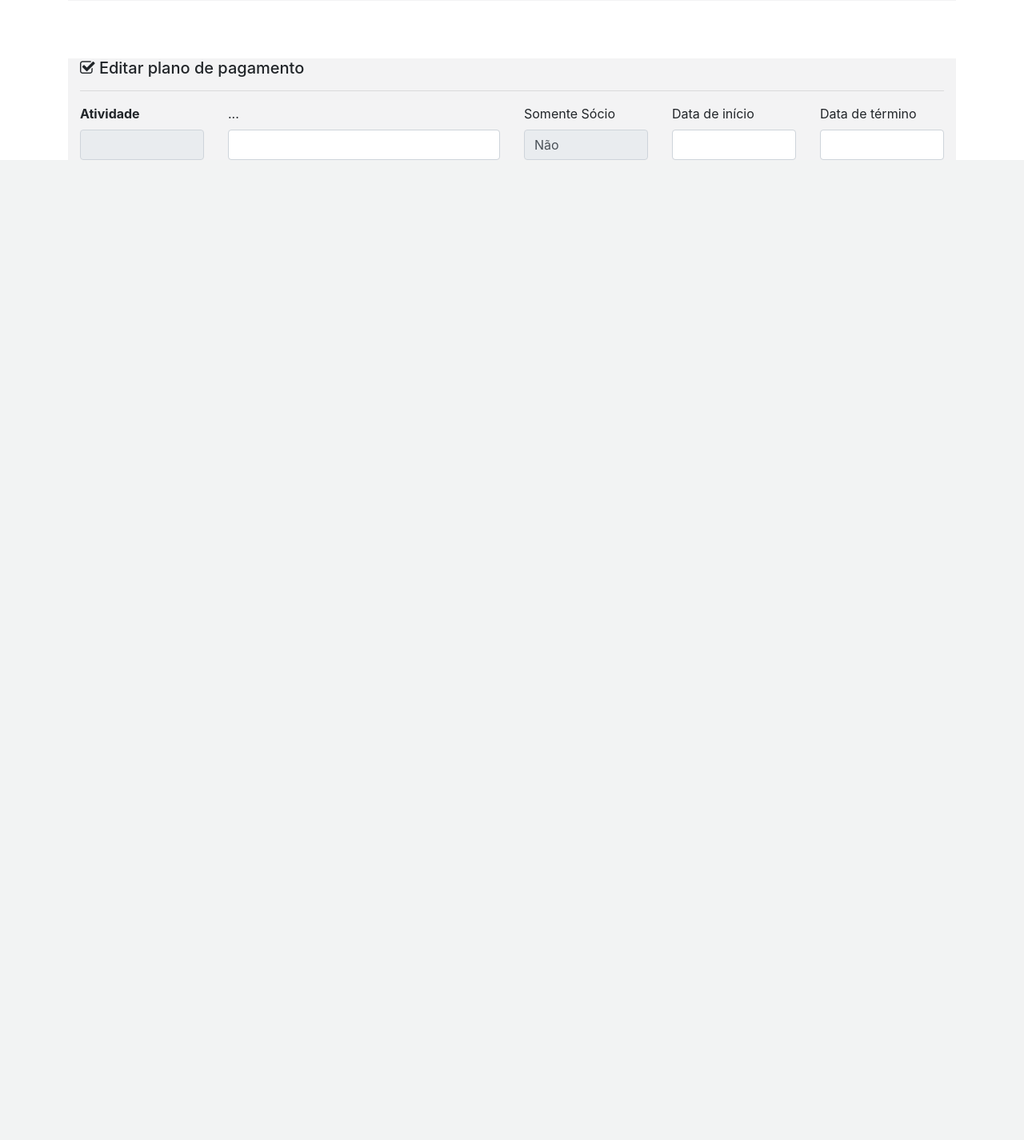
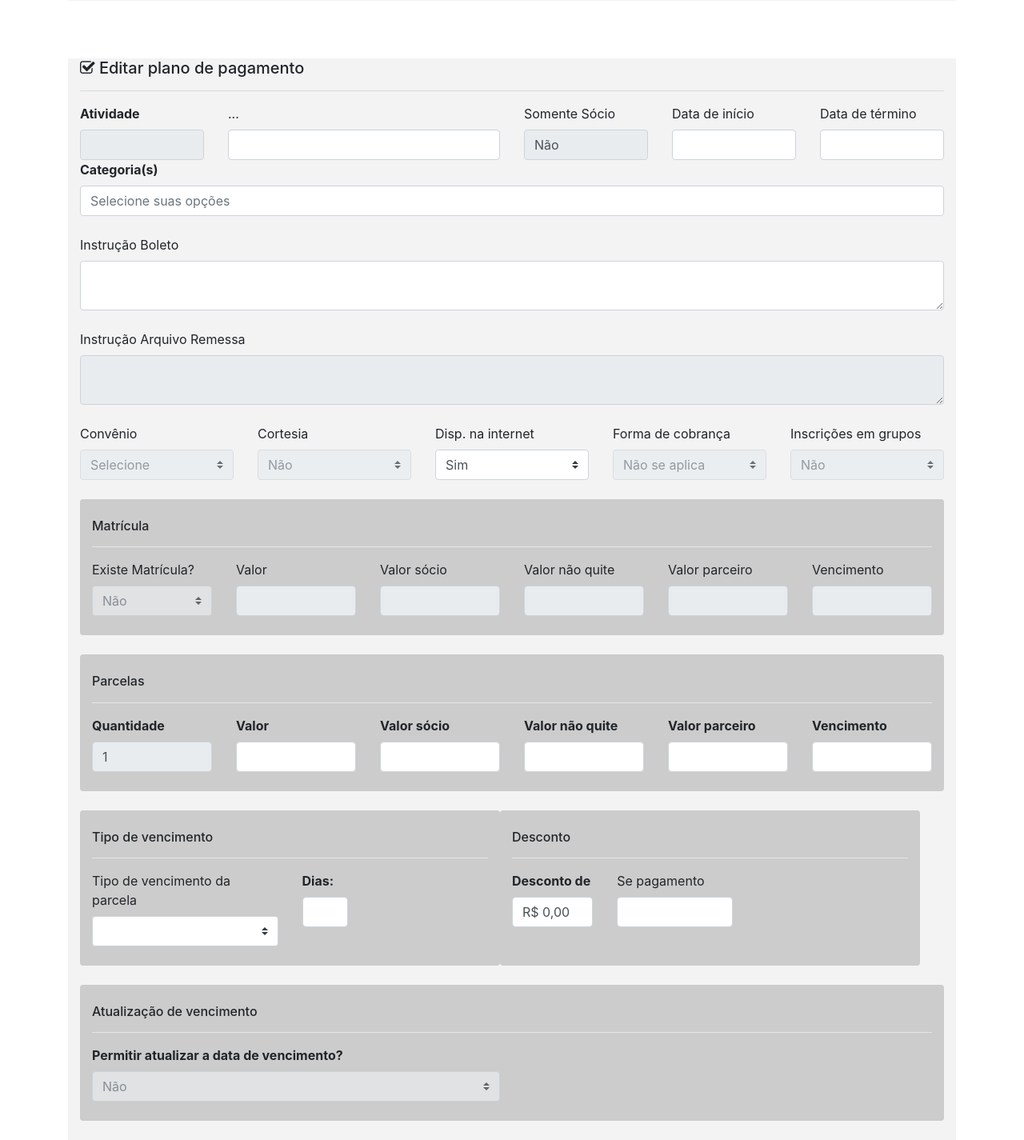
Before and after one commit to kiingsway/Cursos, a PHP site: page /iCase/index.php in a window 1280 px wide. Shown: the part 1438-2863 px from the top of the page at 80% size. Before the commit the page ends 1638 px from the top, so only its background shows below. Run offline with PHP 8.4, Linux system fonts and the light colour scheme; data that the repository does not hold is empty.

Commit message:
Case completo

```diff
--- a/iCase/index.php
+++ b/iCase/index.php
@@ -42,6 +42,7 @@
             $valor_nao_quite_lote1 = $cursodb['valor_nao_quite_lote1'];
             $valor_parceiro_lote1 = $cursodb['valor_parceiro_lote1'];
             $tipo_vencimento_lote1 = $cursodb['tipo_vencimento_lote1'];
+            $tipo_vencimento_lote1Detalhes;
             $n_dias_lote1 = $cursodb['n_dias_lote1'];
             $limite_vencimento_lote1 = implode("/", array_reverse(explode("-", $cursodb['limite_vencimento_lote1'])));
             $data_inicio_lote2 = $cursodb['data_inicio_lote2'];
@@ -120,6 +121,18 @@
             		break;
             	case '3':
             		$tipo_atividadeDetalhes = "Livros";
+            		break;
+            }
+
+            switch ($tipo_vencimento_lote1) {
+            	case '1':
+            		$tipo_vencimento_lote1Detalhes = "Data da Inscrição + n dias";
+            		break;
+            	case '2':
+            		$tipo_vencimento_lote1Detalhes = "Vencimento fixo";
+            		break;
+            	case '3':
+            		$tipo_vencimento_lote1Detalhes = "Data da Inscrição + n dias";
             		break;
             }
         }
@@ -336,6 +349,146 @@
 					<input type="text" class="form-control" data-toggle="tooltip" data-placement="top" title="Clique para copiar" <?php if (isset($_GET['curso'])) echo "value='".$data_fim_lote1."'"; ?>>
 				</div>
 			</div>
+			<div class="row">
+				<div class="col">
+					<label><b>Categoria(s)</b></label>
+					<input type="text" class="form-control" placeholder="Selecione suas opções">
+				</div>
+			</div><br>
+			<div class="row">
+				<div class="col">
+					<label>Instrução Boleto</label>
+					<textarea class="form-control"><?php if (isset($_GET['curso'])) echo $nome; ?></textarea>
+				</div>
+			</div><br>
+			<div class="row">
+				<div class="col">
+					<label>Instrução Arquivo Remessa</label>
+					<textarea class="form-control" disabled></textarea>
+				</div>
+			</div><br>
+			<div class="row">
+				<div class="col">
+					<label>Convênio</label>
+					<select class="custom-select" disabled><option>Selecione</option></select>
+				</div>
+				<div class="col">
+					<label>Cortesia</label>
+					<select class="custom-select" disabled><option>Não</option></select>
+				</div>
+				<div class="col">
+					<label>Disp. na internet</label>
+					<select class="custom-select"><option>Sim</option></select>
+				</div>
+				<div class="col">
+					<label>Forma de cobrança</label>
+					<select class="custom-select" disabled><option>Não se aplica</option></select>
+				</div>
+				<div class="col">
+					<label>Inscrições em grupos</label>
+					<select class="custom-select" disabled><option>Não</option></select>
+				</div>
+			</div><br>
+			<div class="container" style="background-color: #ccc; margin: auto; border-radius: 4px;"><br>
+				<h6>Matrícula</h6>
+				<hr style="background-color: white;">
+				<div class="row">
+					<div class="col-2">
+						<label>Existe Matrícula?</label>
+						<select class="custom-select" disabled><option>Não</option></select>
+					</div>
+					<div class="col-2">
+						<label>Valor</label>
+						<input type="text" class="form-control" disabled>
+					</div>
+					<div class="col-2">
+						<label>Valor sócio</label>
+						<input type="text" class="form-control" disabled>
+					</div>
+					<div class="col-2">
+						<label>Valor não quite</label>
+						<input type="text" class="form-control" disabled>
+					</div>
+					<div class="col">
+						<label>Valor parceiro</label>
+						<input type="text" class="form-control" disabled>
+					</div>
+					<div class="col">
+						<label>Vencimento</label>
+						<input type="text" class="form-control" disabled>
+					</div>
+				</div><br>
+			</div><br>
+			<div class="container" style="background-color: #ccc; margin: auto; border-radius: 4px;"><br>
+				<h6>Parcelas</h6>
+				<hr style="background-color: white;">
+				<div class="row">
+					<div class="col-2">
+						<label><b>Quantidade</b></label>
+						<input type="text" class="form-control" value="1" disabled>
+					</div>
+					<div class="col-2">
+						<label><b>Valor</b></label>
+						<input type="text" class="form-control" <?php if (isset($_GET['curso'])) echo "value='R$ ".$valor_lote1.",00'"; ?>>
+					</div>
+					<div class="col-2">
+						<label><b>Valor sócio</b></label>
+						<input type="text" class="form-control" <?php if (isset($_GET['curso'])) echo "value='R$ ".$valor_cbr_lote1.",00'"; ?>>
+					</div>
+					<div class="col-2">
+						<label><b>Valor não quite</b></label>
+						<input type="text" class="form-control" <?php if (isset($_GET['curso'])) echo "value='R$ ".$valor_nao_quite_lote1.",00'"; ?>>
+					</div>
+					<div class="col">
+						<label><b>Valor parceiro</b></label>
+						<input type="text" class="form-control" <?php if (isset($_GET['curso'])) echo "value='R$ ".$valor_parceiro_lote1.",00'"; ?>>
+					</div>
+					<div class="col">
+						<label><b>Vencimento</b></label>
+						<input type="text" class="form-control" <?php if (isset($_GET['curso'])) echo "value='".$limite_vencimento_lote1."'"; ?>>
+					</div>
+				</div><br>
+			</div><br>
+			<div class="row container">
+			<div class="col" style="background-color: #ccc; border-radius: 4px;"><br>
+				<h6>Tipo de vencimento</h6>
+				<hr style="background-color: white;">
+				<div class="row">
+					<div class="col-6">
+						<label>Tipo de vencimento da parcela</label>
+						<select class="custom-select"><option><?php if (isset($_GET['curso'])) echo $tipo_vencimento_lote1Detalhes; ?></option></select>
+					</div>
+					<div class="col-2">
+						<label><b>Dias:</b></label>
+						<input type="text" class="form-control" <?php switch ($tipo_vencimento_lote1) {case '1': echo "value='".$n_dias_lote1."'"; break; case '2': echo "value=''"; break;case '3': echo "value='0'"; break;} ?>>
+					</div>
+				</div><br>
+			</div>
+			<div class="col" style="background-color: #ccc; border-radius: 4px;"><br>
+				<h6>Desconto</h6>
+				<hr style="background-color: white;">
+				<div class="row">
+					<div class="col-3">
+						<label><b>Desconto de</b></label>
+						<input type="text" class="form-control" value="R$ 0,00">
+					</div>
+					<div class="col-4">
+						<label>Se pagamento</label>
+						<input type="text" class="form-control">
+					</div>
+				</div><br>
+			</div>
+			</div><br>
+			<div class="container" style="background-color: #ccc; margin: auto; border-radius: 4px;"><br>
+				<h6>Atualização de vencimento</h6>
+				<hr style="background-color: white;">
+				<div class="row">
+					<div class="col-6">
+						<label><b>Permitir atualizar a data de vencimento?</b></label>
+						<select class="custom-select" disabled><option>Não</option></select>
+					</div>
+				</div><br>
+			</div><br>
 		</div>
 
 
@@ -356,6 +509,11 @@
 			$(this).select();
 			document.execCommand('copy');
 			});
+			$('textarea').click(function() {
+			$(this).focus();
+			$(this).select();
+			document.execCommand('copy');
+			});
 		});
 
 	</script>
```
